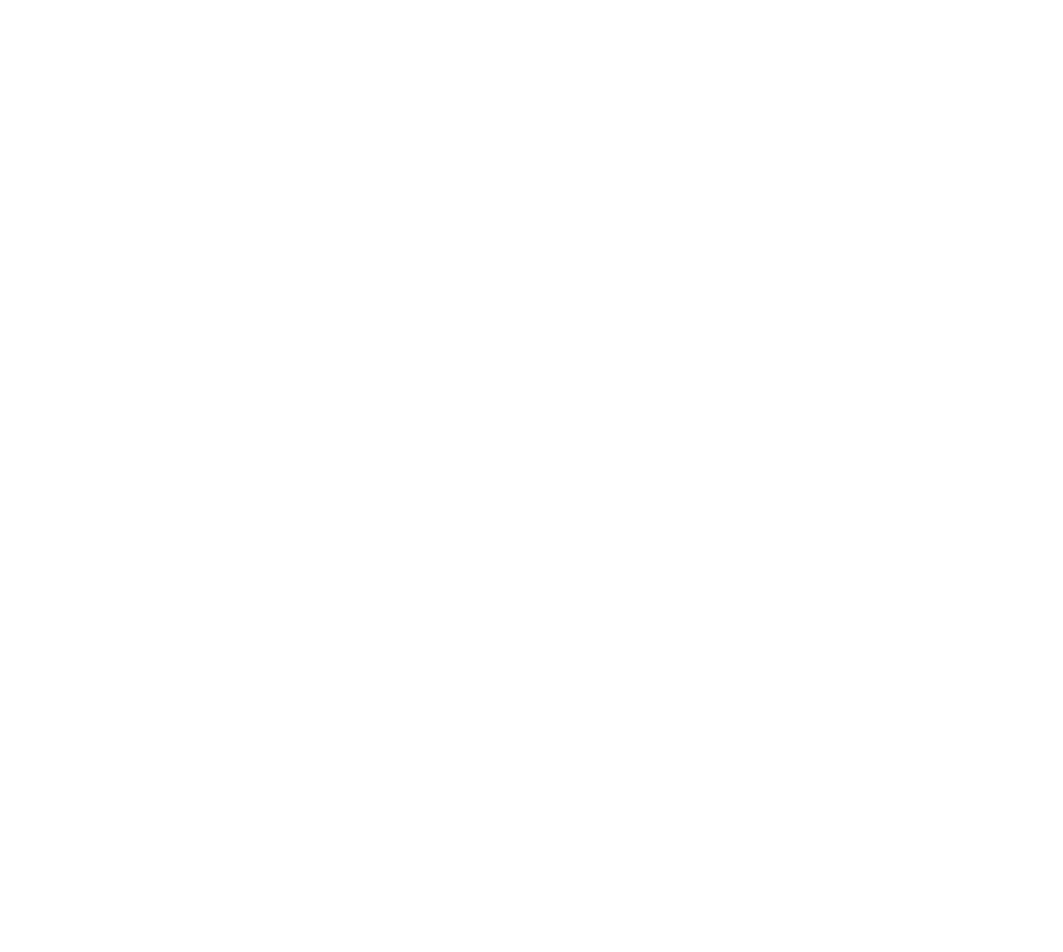
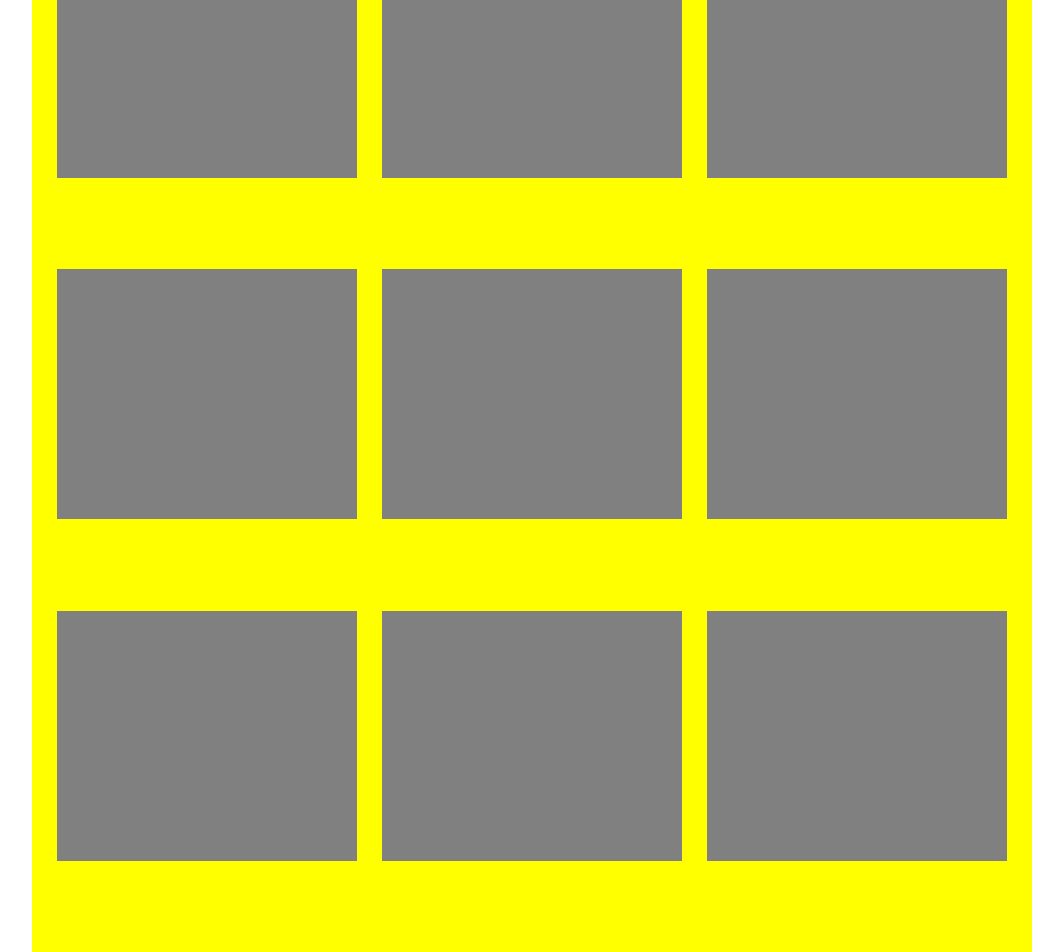
Before and after one commit to KeisakuHiga/cherrys-bake-shop, a React (Create React App) app in the folder frontend/: page / in a window 1280 px wide. Shown: the part 428-1380 px from the top of the page, without its empty margins (108-1171 px from the left). Before the commit the page ends 800 px from the top, so only its background shows below. Built offline with nearby package versions, Linux system fonts and the light colour scheme.

Commit message:
created gallery containers

```diff
--- a/frontend/src/components/Home/Home.js
+++ b/frontend/src/components/Home/Home.js
@@ -1,11 +1,22 @@
 import React, { Component } from 'react'
+import style from '../Home/Home.module.css'
 
 class Home extends Component {
   state = {  }
   render() {
     return (
-        <div className="Home-container">
-          <h1>Hello from Home.js component</h1>
+        <div className={style.homecontainer}>
+          <div className={style.gallerycontainer}>
+            <div className={style.galleryone}></div>
+            <div className={style.gallerytwo}></div>
+            <div className={style.gallerythree}></div>
+            <div className={style.galleryfour}></div>
+            <div className={style.galleryfive}></div>
+            <div className={style.gallerysix}></div>
+            <div className={style.galleryseven}></div>
+            <div className={style.galleryeight}></div>
+            <div className={style.gallerynine}></div>
+          </div>
         </div>
     );
   }
--- /dev/null
+++ b/frontend/src/components/Home/Home.module.css
@@ -0,0 +1,71 @@
+.homecontainer {
+  height: 100vh;
+  width: 100vw;
+  display: flex;
+  justify-content: space-evenly;
+  flex-flow: row wrap;
+}
+
+.gallerycontainer {
+  background-color: yellow;
+  margin: 30px;
+  height: 1024px;
+  width: 1000px;
+  display: flex;
+  justify-content: space-evenly;
+  flex-flow: row wrap;
+}
+
+.galleryone {
+  background-color: gray;
+  height: 250px;
+  width: 300px;
+}
+
+.gallerytwo {
+  background-color: gray;
+  height: 250px;
+  width: 300px;
+}
+
+.gallerythree {
+  background-color: gray;
+  height: 250px;
+  width: 300px;
+}
+
+.galleryfour {
+  background-color: gray;
+  height: 250px;
+  width: 300px;
+}
+
+.galleryfive {
+  background-color: gray;
+  height: 250px;
+  width: 300px;
+}
+
+.gallerysix {
+  background-color: gray;
+  height: 250px;
+  width: 300px;
+}
+
+.galleryseven {
+  background-color: gray;
+  height: 250px;
+  width: 300px;
+}
+
+.galleryeight {
+  background-color: gray;
+  height: 250px;
+  width: 300px;
+}
+
+.gallerynine {
+  background-color: gray;
+  height: 250px;
+  width: 300px;
+}
--- a/frontend/src/components/Login/Login.js
+++ b/frontend/src/components/Login/Login.js
@@ -1,6 +1,5 @@
 // This login form is used for only admin account
 import React, { Component } from 'react';
-import { Redirect } from 'react-router-dom'
 import axios from 'axios'
 
 class Login extends Component {
```
Also changed, not shown: frontend/src/components/Home/Home.css (deleted), frontend/src/components/Navbar/Navbar.module.css (line endings or trailing spaces).
